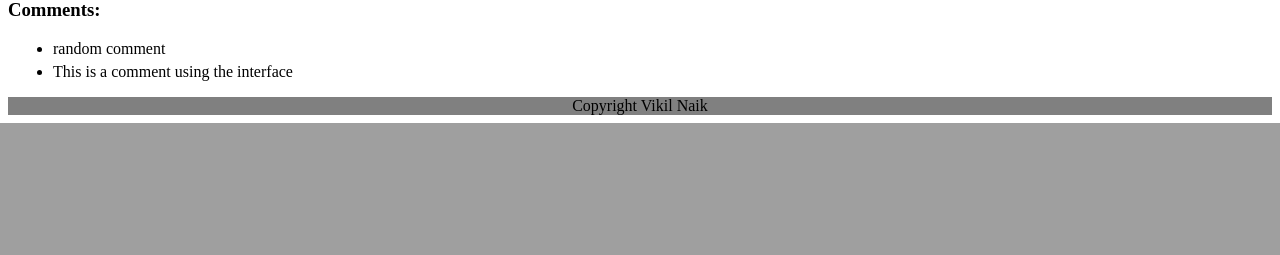
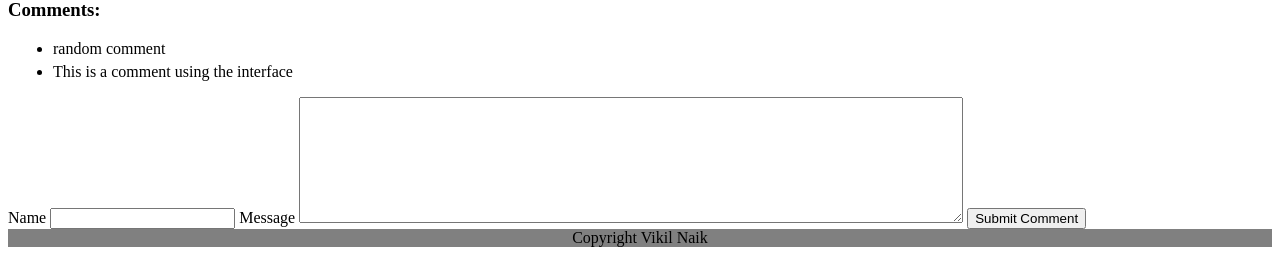
Before and after one commit to vikil94/photogur, a Django app: page /pictures/1 in a window 1280 px wide. Shown: the part 1186-1441 px from the top of the page. Before the commit the page ends 1309 px from the top, so only its background shows below. Run offline with Django 3.2, Linux system fonts and the light colour scheme; data comes from the database, SQL or seed files in the repository; both versions use the stored data as it was after the commit.

Commit message:
Created a submit form where the user can now add a comment to any picture using the interface

```diff
--- a/photogur/templates/base.html
+++ b/photogur/templates/base.html
@@ -13,7 +13,7 @@
       <form action="{% url 'picture_search' %}" method="get">
         <label for="picture-search">
           <span>Search:</span>
-          <input type="search" id="picture-search" name="query">
+          <input type="search" id="picture-search" name="query" value="{{ query }}" />
         </label>
 
         <input type="submit" value="search">
--- a/photogur/templates/picture.html
+++ b/photogur/templates/picture.html
@@ -17,6 +17,21 @@
   <li>{{comment.message}}</li>
   {% endfor %}
 </ul>
+
+<form action="{% url 'create_comment' %}" method="post">
+  {% csrf_token %}
+  <input type="hidden" name="picture" value="{{ picture.pk }}">
+  <label for="comment_name">
+    <span>Name</span>
+    <input type="text" name="comment_name" value="">
+  </label>
+  <label for="comment_message">
+    <span>Message</span>
+    <textarea name="comment_message" rows="8" cols="80"></textarea>
+  </label>
+    <button type="submit" name="comment_submit">Submit Comment</button>
+
+</form>
 {% endblock %}
   </body>
 </html>
--- a/photogur/templates/picture_search.html
+++ b/photogur/templates/picture_search.html
@@ -8,9 +8,9 @@
   {% extends 'base.html' %}
   {% block content %}
     {% for picture in pictures %}
-     <h2>Seach Results: {{pictures.count}}</h2>
-      <img src="{{ picture.url }}" alt="{{ picture.title }}">
-      <p>{{ picture.title }} by {{ picture.artist }}</p>
+     <h2>Search Results: {{pictures.count}}</h2>
+        <img src="{{ picture.url }}" alt="{{ picture.title }}">
+        <p>{{ picture.title }} by {{ picture.artist }}</p>
     {% endfor %}
   {% endblock %}
   </body>
--- a/photogur/urls.py
+++ b/photogur/urls.py
@@ -15,12 +15,14 @@ Including another URLconf
 """
 from django.contrib import admin
 from django.urls import path
-from photogur.views import picture_page, picture_show, picture_search
+from photogur.views import picture_page, picture_show, picture_search, create_comment
 
 urlpatterns = [
     path('admin/', admin.site.urls),
     path('pictures/', picture_page),
     path('pictures/<int:id>', picture_show, name='picture_details'),
     path('search', picture_search, name='picture_search'),
+    path('comments/new', create_comment, name='create_comment'),
+
 
 ]
--- a/photogur/views.py
+++ b/photogur/views.py
@@ -15,8 +15,18 @@ def picture_show(request, id):
     return HttpResponse(response)
 
 def picture_search(request):
-  query = request.GET['query']
-  search_results = Picture.objects.filter(artist=query)
-  context = {'pictures': search_results}
-  response = render(request, 'picture_search.html', context)
-  return HttpResponse(response)
+    query = request.GET['query']
+    search_results = Picture.objects.filter(artist=query)
+    context = {'pictures': search_results}
+    response = render(request, 'picture_search.html', context)
+    return HttpResponse(response)
+
+def create_comment(request):
+    picture = request.POST['picture']
+    comment_name = request.POST['comment_name']
+    comment_message = request.POST['comment_message']
+    comment_picture = Picture.objects.get(pk=request.POST['picture'])
+    comment = Comment.objects.create(name=comment_name,
+                                     message=comment_message,
+                                     picture=comment_picture)
+    return HttpResponseRedirect('/pictures/' + picture)
```
Also changed, not shown: db.sqlite3.
